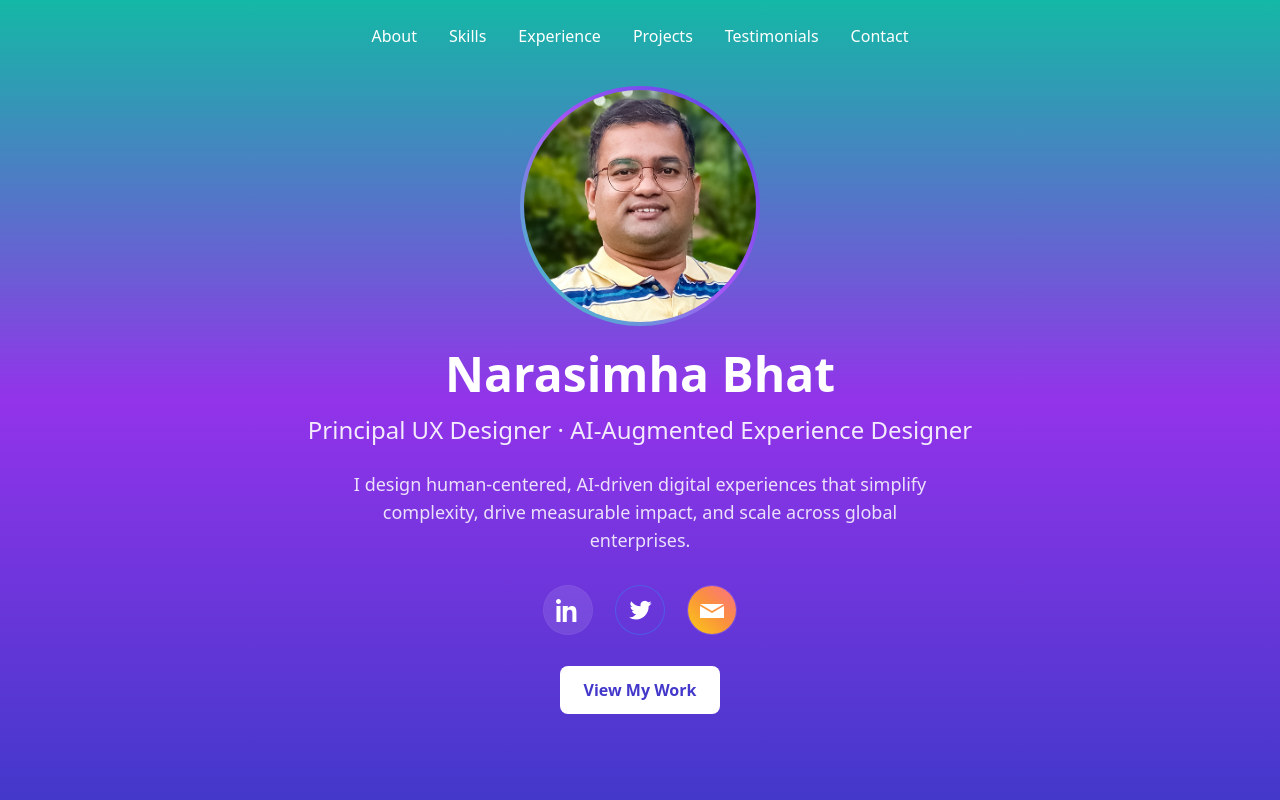
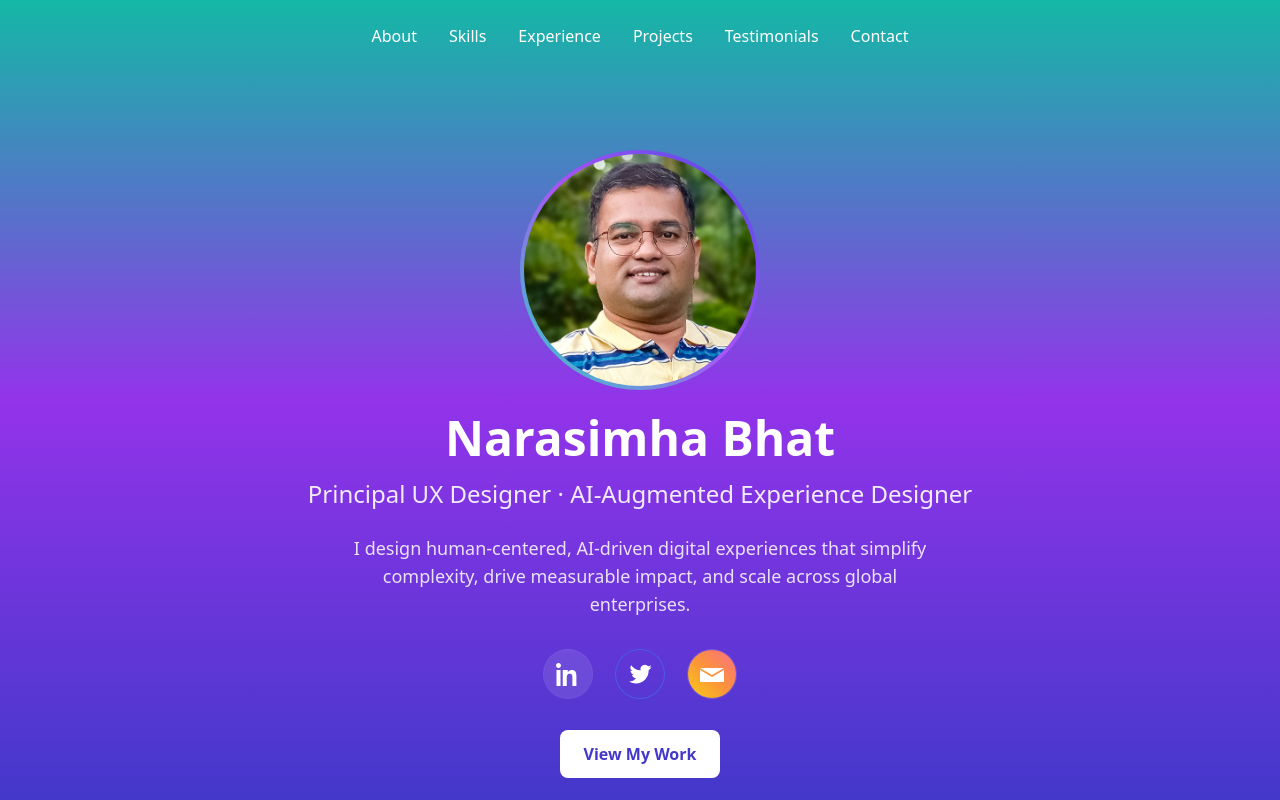
Before and after one commit to Simha1991/narasimha-portfolio, a React (Vite) app: page / in a window 1280 px wide. Shown: the top 800 px of the page. Built offline with nearby package versions, Linux system fonts and the light colour scheme; the HTML template or start-up script is replaced by a standard one.

Commit message:
Update Hero.jsx

```diff
--- a/src/components/Hero.jsx
+++ b/src/components/Hero.jsx
@@ -12,8 +12,10 @@ export default function Hero() {
       <section
         id="hero"
         className="min-h-screen flex flex-col items-center justify-center text-center
-                   bg-gradient-to-b from-teal-500 via-purple-600 to-indigo-700 text-white px-6"
-      >
+             bg-gradient-to-b from-teal-500 via-purple-600 to-indigo-700 text-white px-6
+             pt-32"
+        >
+
         {/* headshot + gradient ring */}
         <div className="mb-6">
           <div className="w-40 h-40 md:w-60 md:h-60 rounded-full p-1
```
